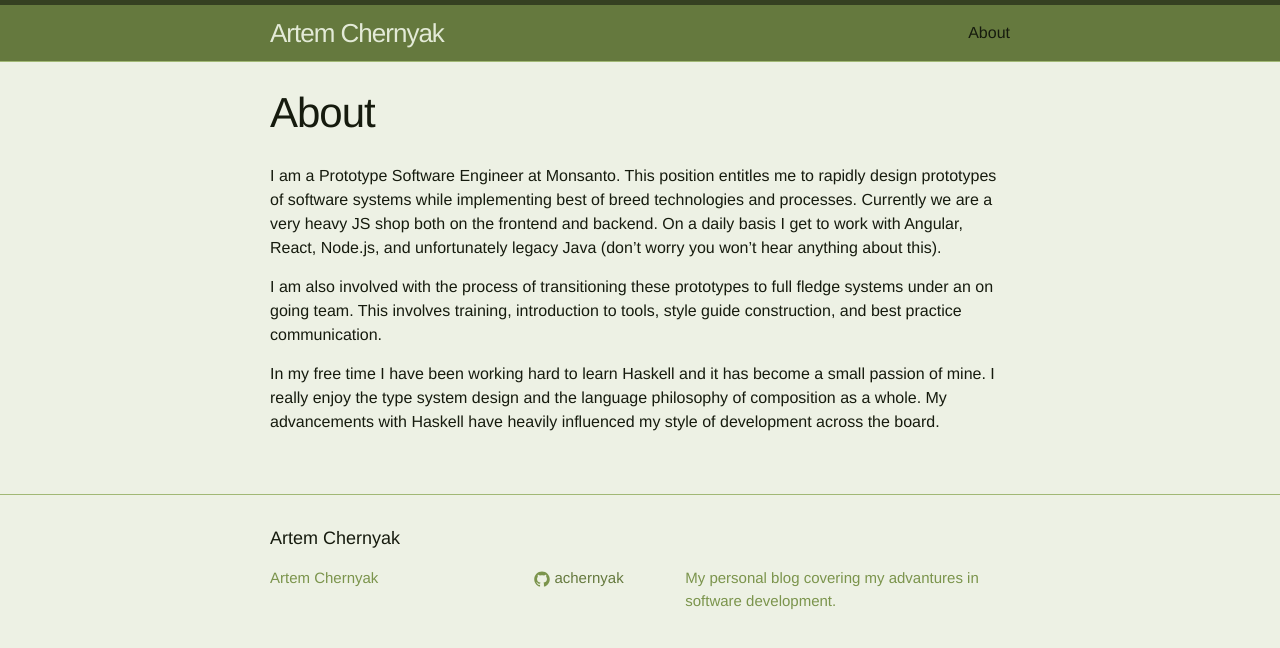
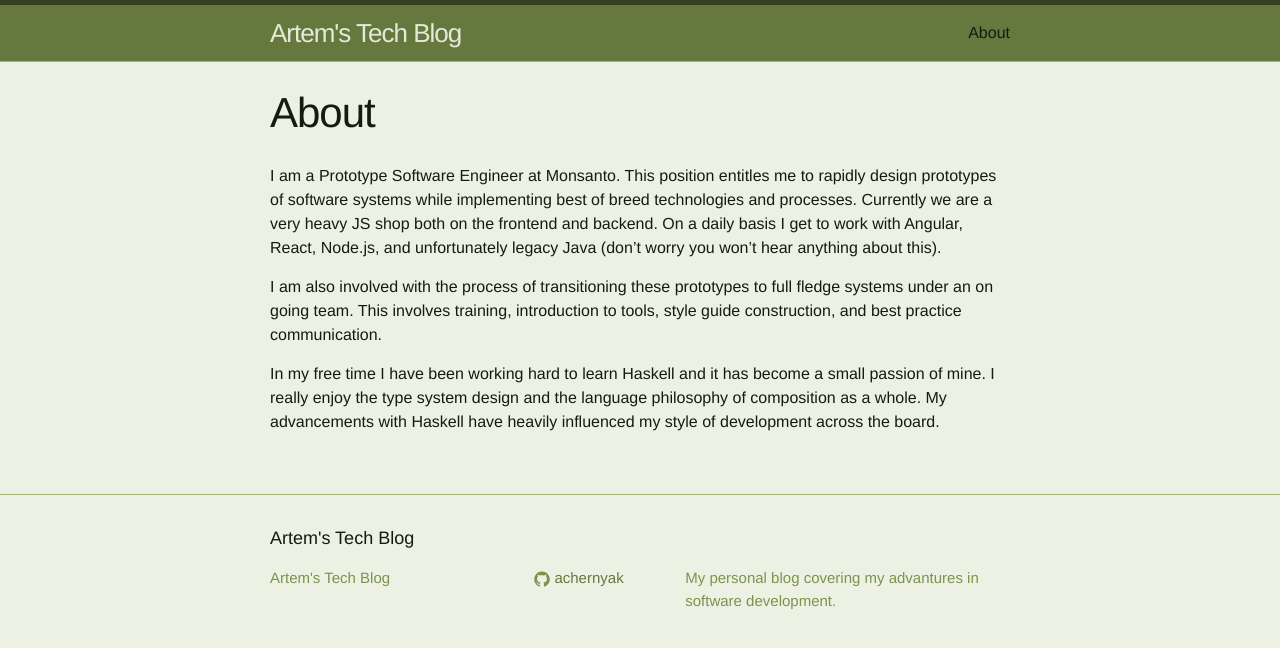
Before and after one commit to achernyak/old.achernyak, a Jekyll site: the page built from about.md, in a window 1280 px wide. Shown: the top 648 px of the page. Built offline with Jekyll 4.4.1, drawn with Linux system fonts in a browser that asks for light colours.

Commit message:
updated title

```diff
--- a/_config.yml
+++ b/_config.yml
@@ -6,7 +6,7 @@
 # 'jekyll serve'. If you change this file, please restart the server process.
 
 # Site settings
-title: Artem Chernyak
+title: Artem's Tech Blog
 email: your-email@domain.com
 description: > # this means to ignore newlines until "baseurl:"
   My personal blog covering my advantures in software development.
```
